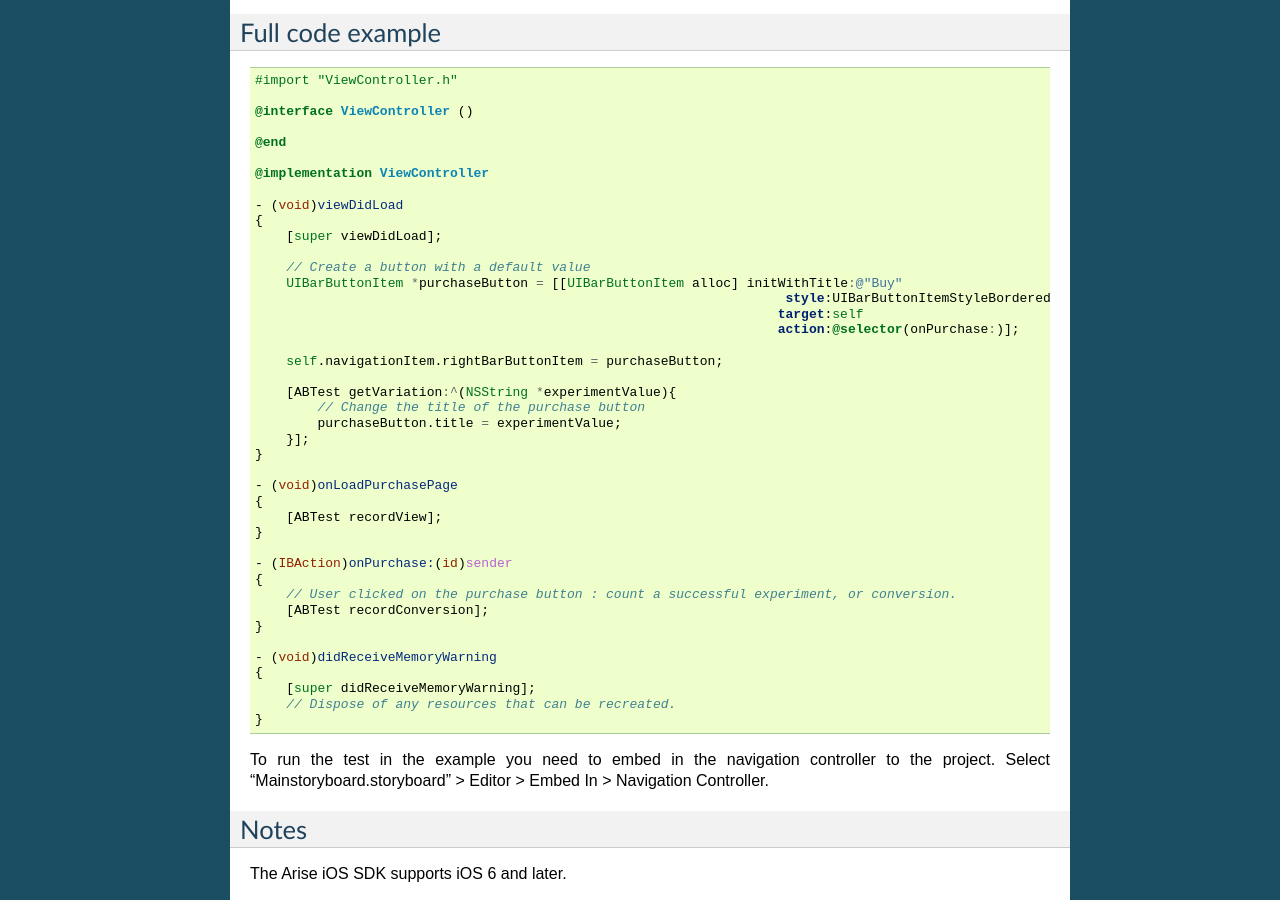
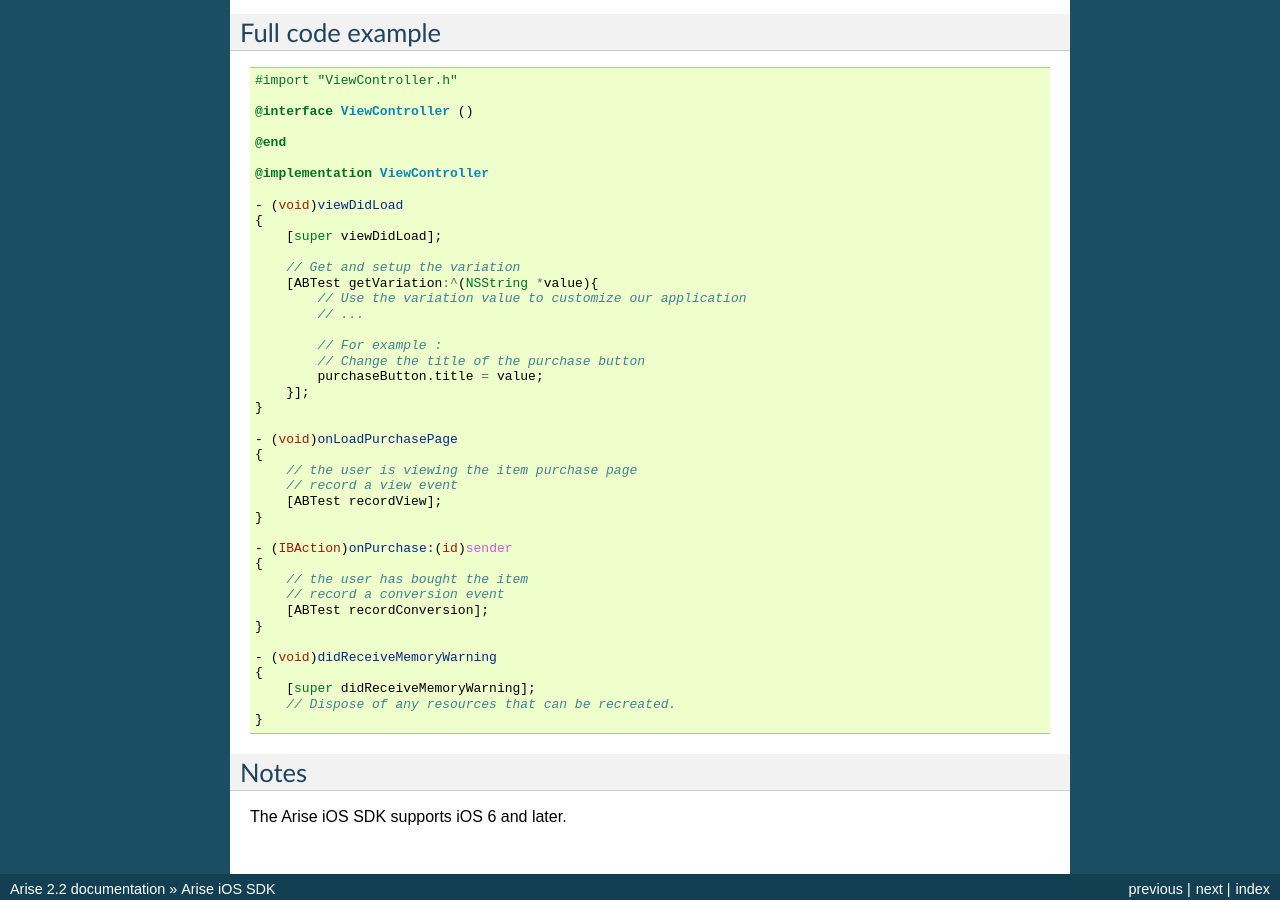
Before and after one commit to smart-mobile-software/arisedocs, a Sphinx documentation site: the page built from docs/source/ios.rst, in a window 1280 px wide and 900 px high, scrolled down 1273 px. Built offline with Sphinx 7.4.7, drawn with Linux system fonts in a browser that asks for light colours.

Commit message:
Update ios.rst

```diff
--- a/docs/source/ios.rst
+++ b/docs/source/ios.rst
@@ -97,28 +97,28 @@ Full code example
     {
         [super viewDidLoad];
 
-        // Create a button with a default value
-        UIBarButtonItem *purchaseButton = [[UIBarButtonItem alloc] initWithTitle:@"Buy"
-                                                                        style:UIBarButtonItemStyleBordered
-                                                                       target:self
-                                                                       action:@selector(onPurchase:)];
+        // Get and setup the variation
+        [ABTest getVariation:^(NSString *value){
+            // Use the variation value to customize our application
+            // ...
 
-        self.navigationItem.rightBarButtonItem = purchaseButton;
-
-        [ABTest getVariation:^(NSString *experimentValue){
+            // For example :
             // Change the title of the purchase button
-            purchaseButton.title = experimentValue;
+            purchaseButton.title = value;
         }];
     }
 
     - (void)onLoadPurchasePage
     {
+    	// the user is viewing the item purchase page
+        // record a view event
         [ABTest recordView];
     }
 
     - (IBAction)onPurchase:(id)sender
     {
-        // User clicked on the purchase button : count a successful experiment, or conversion.
+        // the user has bought the item
+        // record a conversion event
         [ABTest recordConversion];
     }
 
@@ -128,10 +128,6 @@ Full code example
         // Dispose of any resources that can be recreated.
     }
 
-
-To run the test in the example you need to embed in the navigation controller to the project.
-Select "Mainstoryboard.storyboard" > Editor > Embed In > Navigation Controller.
-
 Notes
 =====
 
```
